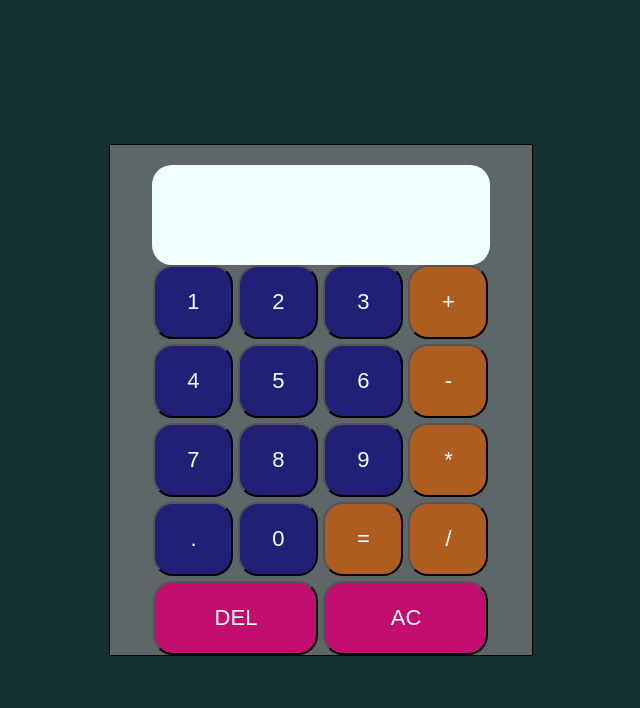
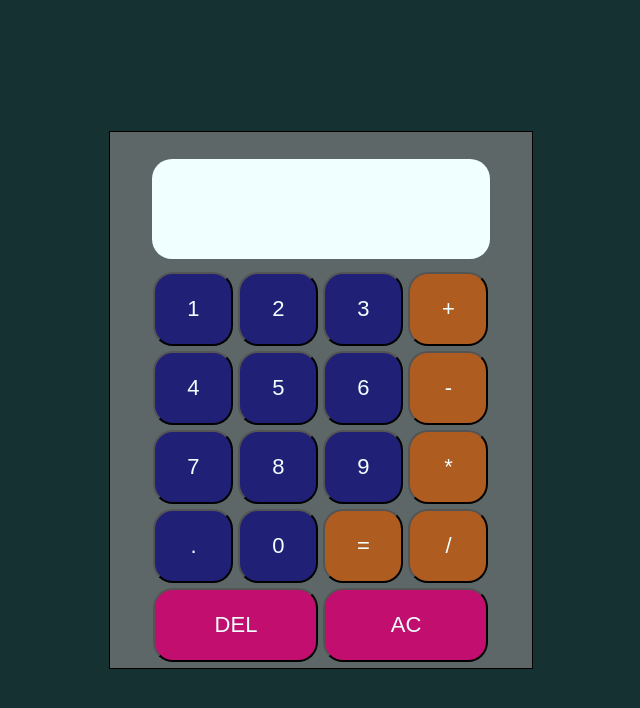
Before and after one commit to tarikcahta/calculator, a plain HTML site: page index.html in a window 1280 px wide. Shown: the whole page, without its empty margins (319-959 px from the left). Drawn offline with Linux system fonts and the light colour scheme; a web font is replaced by a local one.

Commit message:
Refactor style and functionality

```diff
--- a/css/style.css
+++ b/css/style.css
@@ -13,8 +13,8 @@ main {
   font-family: "PT Mono", monospace;
   border: 1px solid black;
   background-color: rgb(93, 103, 104);
-  min-width: 85%;
-  min-height: 62%;
+  min-width: 89%;
+  min-height: 67%;
   display: flex;
   flex-direction: column;
   justify-content: space-around;
```
